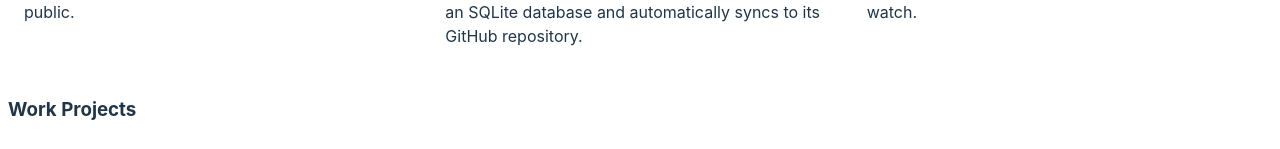
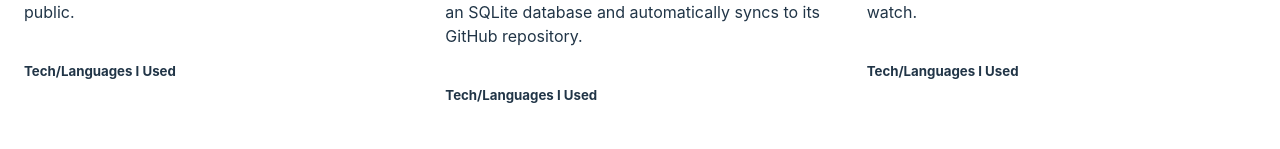
Before and after one commit to jrpdango/jrpdango.github.io, a Vue app: page / in a window 1280 px wide. Shown: the part 551-700 px from the top of the page. Built offline with nearby package versions, Linux system fonts and the light colour scheme.

Commit message:
Add title to tech used field

```diff
--- a/src/components/ProjectCard.vue
+++ b/src/components/ProjectCard.vue
@@ -52,6 +52,7 @@ defineProps<{
         </div>
         <p>{{ description }}</p>
         <div class="tech-used">
+            <h5>Tech/Languages I Used</h5>
             <div v-for="tech in techUsed" class="tech">
                 <img height="24" width="24" :src="`https://cdn.simpleicons.org/${tech.slug}`" />
                 <p>{{ tech.name }}</p>
@@ -75,6 +76,10 @@ defineProps<{
         display: flex;
         align-items: center;
         padding-right: 8px;
+    }
+
+    .tech-used h5 {
+        margin-bottom: 8px;
     }
 
     .tech {
```
